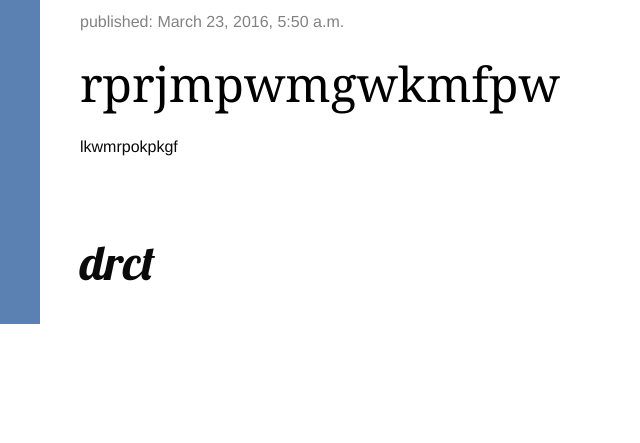
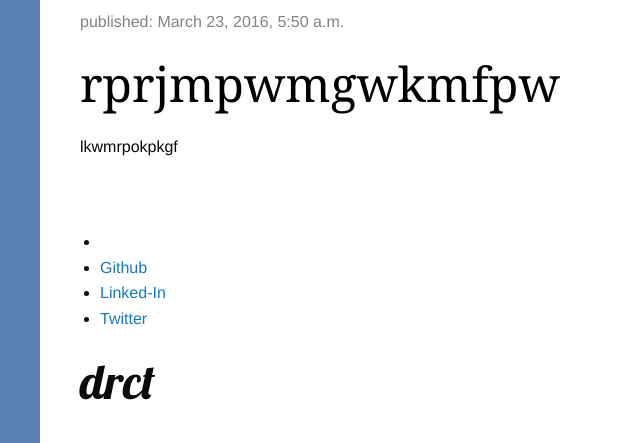
Before and after one commit to PhillMue/techgarten, a Django app: page / in a window 1280 px wide. Shown: the part 1361-1804 px from the top of the page, without its empty margins (0-640 px from the left). Before the commit the page ends 1685 px from the top, so only its background shows below. Run offline with Django 3.2, Linux system fonts and the light colour scheme; data comes from the database, SQL or seed files in the repository; some libraries are stand-ins or nearby versions.

Commit message:
added columns

```diff
--- a/blog/templates/blog/post_list.html
+++ b/blog/templates/blog/post_list.html
@@ -1,6 +1,12 @@
        {% extends 'blog/base.html' %}
 
+
+
+
         {% block content %}
+
+        <div class="row">
+       <div class="small-8 large-8 columns">
             {% for post in posts %}
                 <div class="post">
                     <div class="date">
@@ -10,4 +16,21 @@
                     <p>{{ post.text|linebreaks }}</p>
                 </div>
             {% endfor %}
+
+        </div>
+        <div class="small-4 large-4 columns">
+            <ul class="cbp-vimenu">
+<li>
+<a href="http://PhillMue.github.io/" class="icon-logo"></a>
+</li>
+<li><a href="https://github.com/PhillMue" class="icon-archive">Github </a></li>
+<li><a href="https://www.linkedin.com/in/philip-mue-2774369b?trk=hp-identity-name" class="icon-pencil">Linked-In</a></li>
+<li><a href="https://twitter.com/philmue" class="icon-location">Twitter</a></li>
+<!-- <li><a href="#" class="icon-images">Lorem ipsum</a></li> <li><a href="#" class="icon-images">Lorem ipsum</a></li> -->
+</ul>
+
+        </div>
+        </div>
+
+
         {% endblock %}
```
